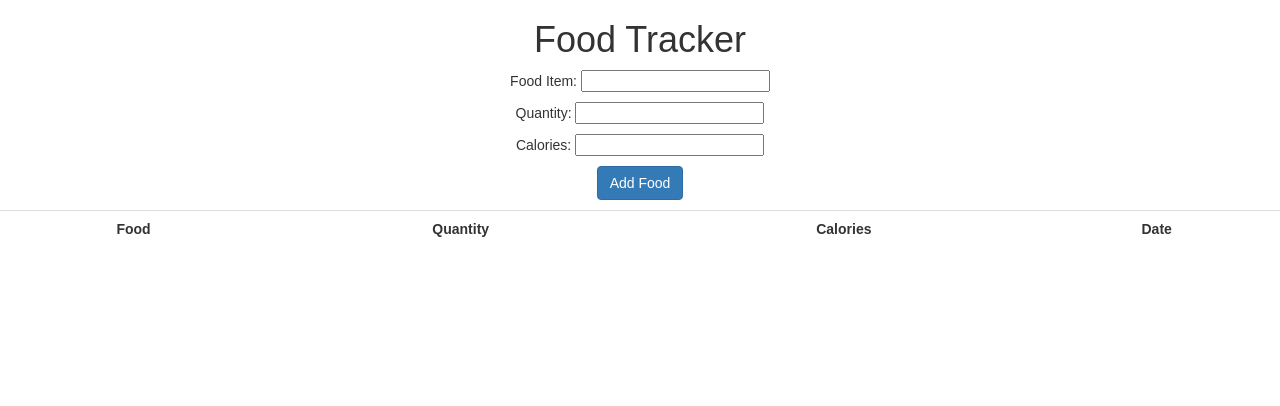
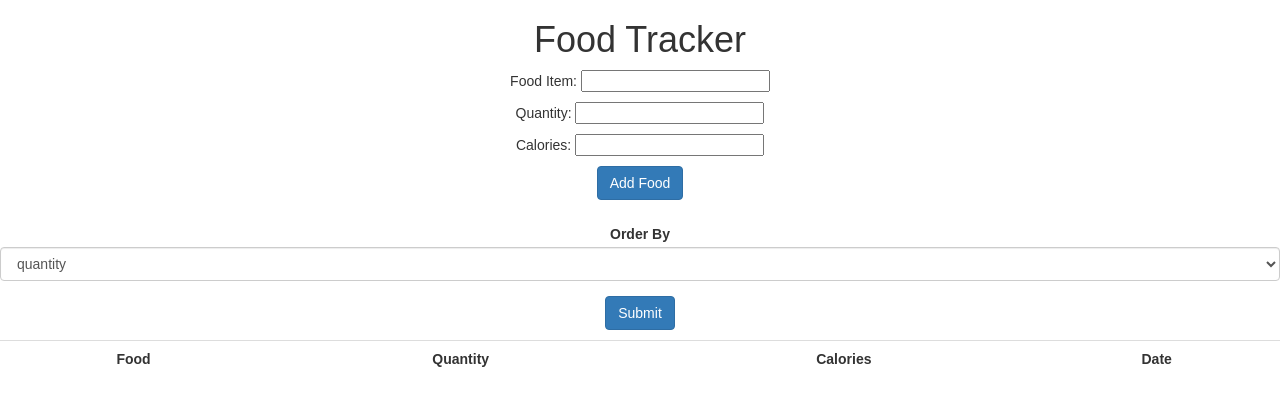
Before and after one commit to aczoo/db, a PHP site: page /views/food.php in a window 1280 px wide. Shown: the part 51-457 px from the top of the page. Run offline with PHP 8.4, Linux system fonts and the light colour scheme; the visitor is signed in with stand-in values (Sample User, id 1); data that the repository does not hold is empty; some libraries are stand-ins or nearby versions.

Commit message:
order by quite

```diff
--- a/web/views/food.php
+++ b/web/views/food.php
@@ -56,23 +56,45 @@ if(!isset($_SESSION["loggedin"]) || $_SESSION["loggedin"] !== true){
      <p>Calories: <input type="number" name="calories" required/></p>
      <p><input class="btn btn-primary" type="submit" value="Add Food"/></p>
     </form>
-
+    <br>
+    <form action="<?php echo htmlspecialchars($_SERVER["PHP_SELF"]); ?>" method="post">
+    <div class="form-group">
+        <label>Order By</label>
+        <select type="text" name="order_by" class="form-control">
+        <option value="quantity">quantity</option>
+        <option value="calories">calories</option>
+        <option value="date">date</option>
+        </select>
+    </div>
+     <p><input class="btn btn-primary" type="submit" value="Submit"/></p>
+    </form>
     <p>
         <?php
         // Include config file
         require_once "config.php";
 
         $sql = "SELECT entry_id, food_item, quantity, calories, date FROM consumes NATURAL JOIN food WHERE username = ?";
+        if($_SERVER["REQUEST_METHOD"] == "POST"){
+            $order_by = $_POST["order_by"];
+            if ($order_by == "quantity"){
+                $sql = "SELECT entry_id, food_item, quantity, calories, date FROM consumes NATURAL JOIN food WHERE username = ? ORDER BY quantity DESC";
+            }
+            if ($order_by == "calories"){
+                $sql = "SELECT entry_id, food_item, quantity, calories, date FROM consumes NATURAL JOIN food WHERE username = ? ORDER BY calories DESC";
+            }
+            if ($order_by == "date"){
+                $sql = "SELECT entry_id, food_item, quantity, calories, date FROM consumes NATURAL JOIN food WHERE username = ? ORDER BY date";
+            }
 
+        }
         if($stmt = mysqli_prepare($conn, $sql)){
-            // Bind variables to the prepared statement as parameters
-            mysqli_stmt_bind_param($stmt, "s", $param_username);
+
+        mysqli_stmt_bind_param($stmt, "s", $param_username);
 
             // Set parameters
             $param_username = $_SESSION["username"];
-            if(mysqli_stmt_execute($stmt)){
+        if(mysqli_stmt_execute($stmt)){
                 $data = mysqli_stmt_get_result($stmt);
-
                 // print table
                 $output = "<table class='table mx-5'>";
                 $output .= '<tr>';
@@ -95,8 +117,8 @@ if(!isset($_SESSION["loggedin"]) || $_SESSION["loggedin"] !== true){
                 }
                 $output .= '</table>';
                 echo $output;
-            }
         }
+    }
         mysqli_close($conn);
         ?>
     </p>
```
